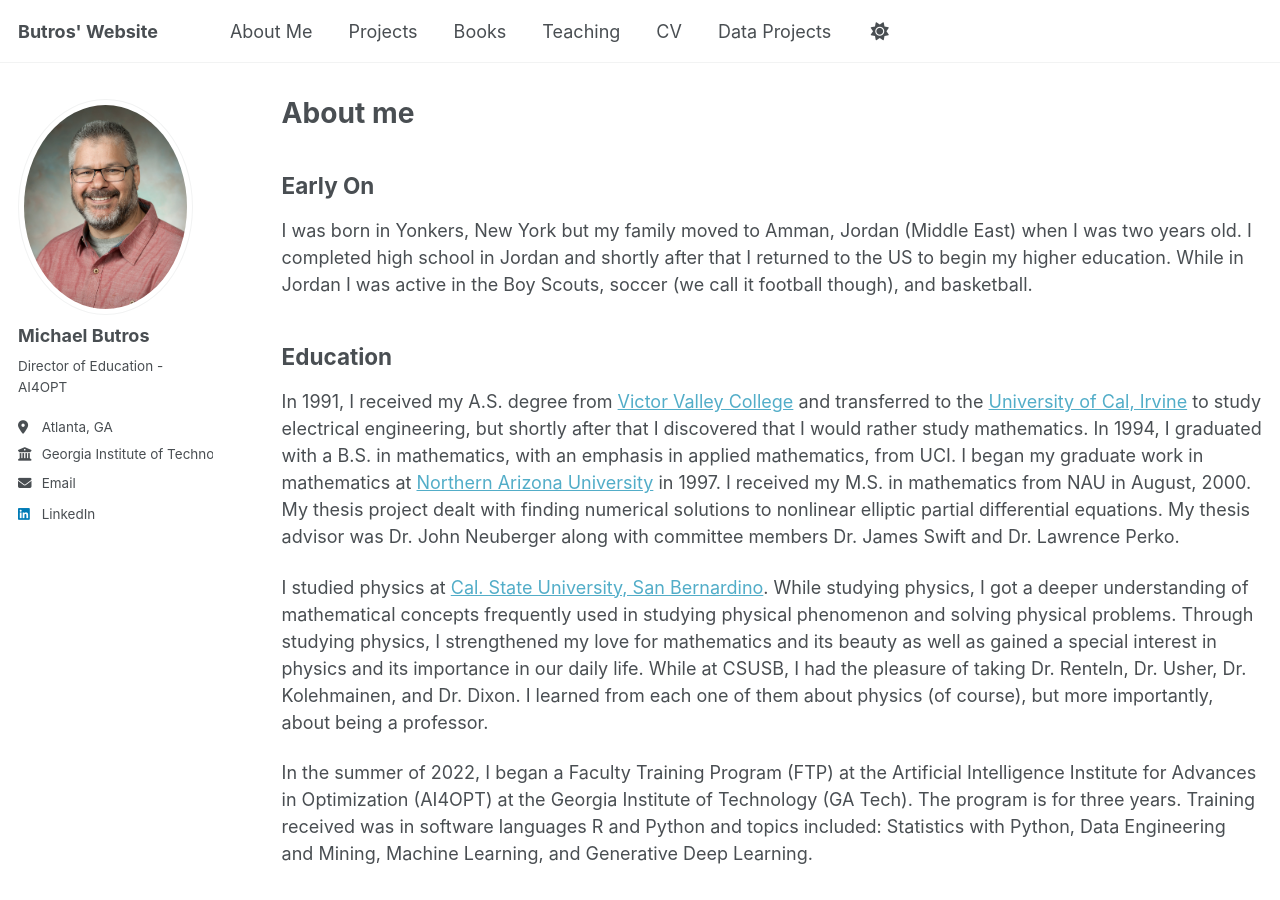
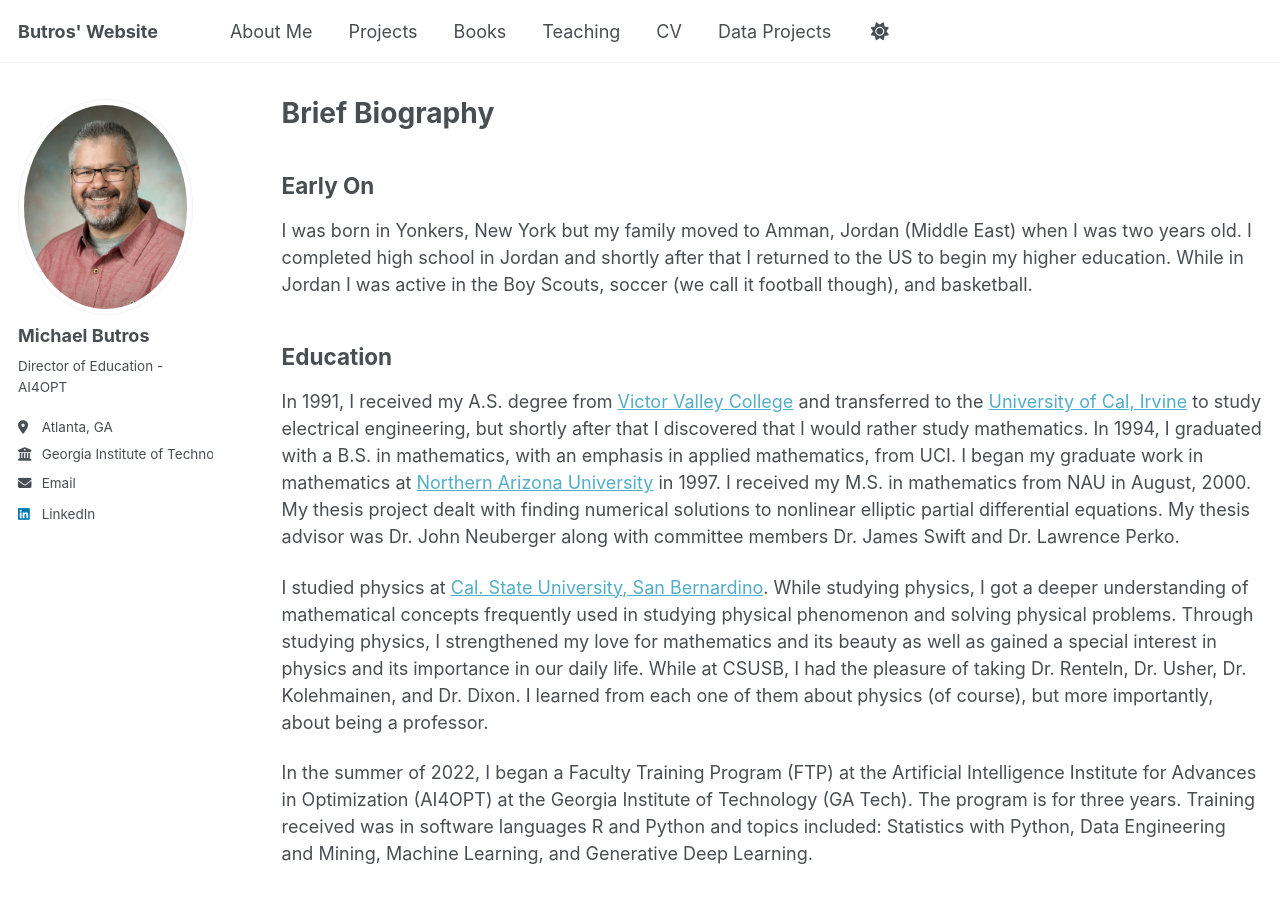
Before and after one commit to MButros/MButros.github.io, a Jekyll site: the page built from _pages/about me.md, in a window 1280 px wide and 900 px high. Built offline with Jekyll 4.4.1, drawn with Linux system fonts in a browser that asks for light colours.

Commit message:
Update about me.md

```diff
--- a/_pages/about me.md
+++ b/_pages/about me.md
@@ -1,6 +1,6 @@
 ---
 layout: archive
-title: "About me"
+title: "Brief Biography"
 permalink: /about me/
 author_profile: true
 redirect_from:
```
